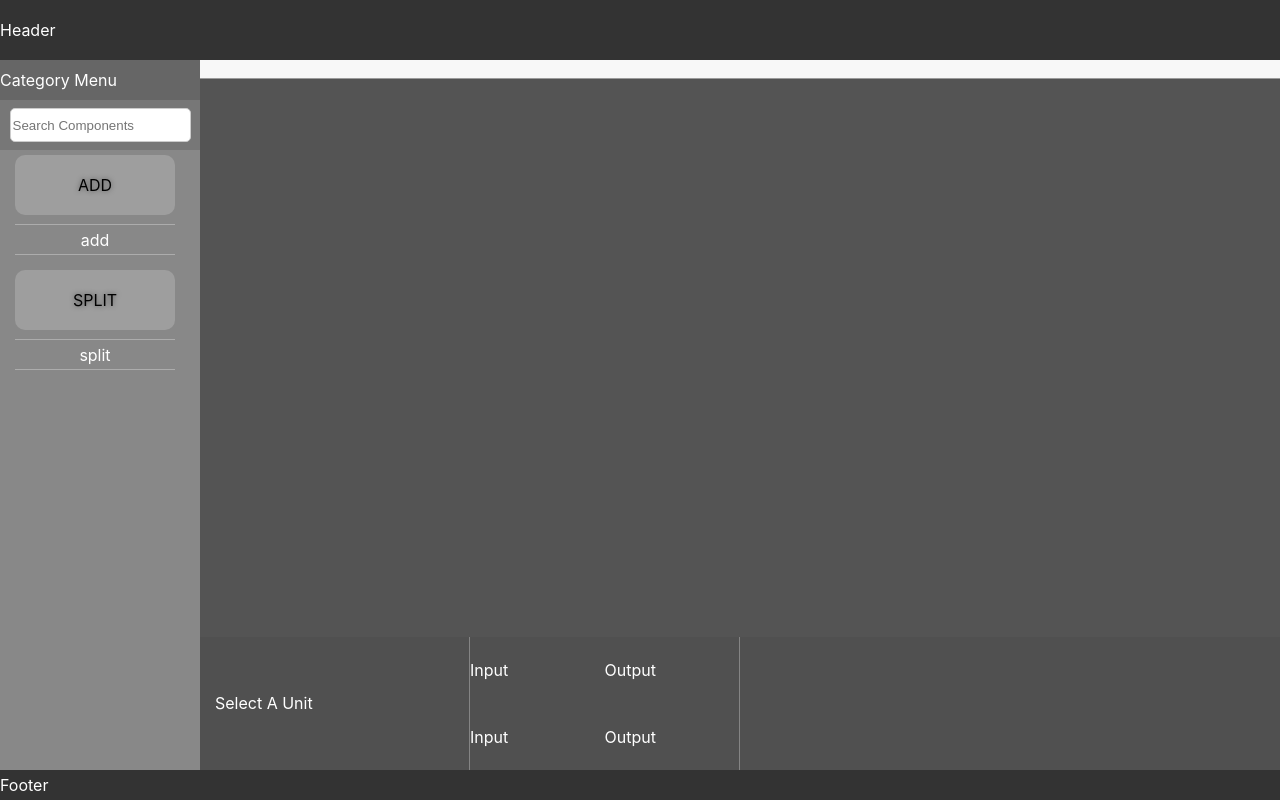
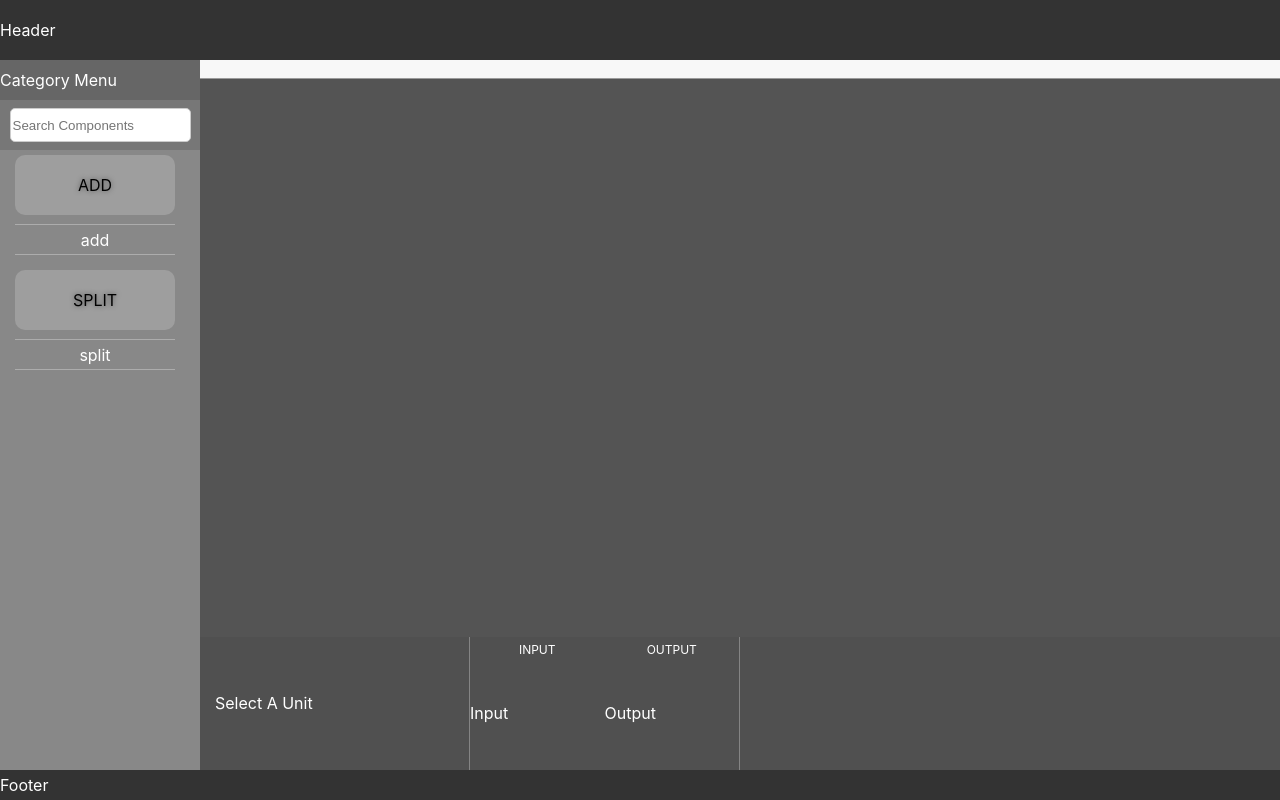
Before and after one commit to cwc020730/NeuralNetworkBuilder, a React (Create React App) app: page / in a window 1280 px wide. Built offline with nearby package versions, Linux system fonts and the light colour scheme; no server answers; grey boxes are pictures that could not be loaded.

Commit message:
Make the input and output header in ioinfo to be clickable

```diff
--- a/src/App.css
+++ b/src/App.css
@@ -174,11 +174,29 @@
 .io-info {
   display: grid;
   grid-template-columns: 1fr 1fr;
+  grid-template-rows: 15% 85%;
   justify-content: center;
   align-items: center;
   color: #fff;
   height: 100%;
   border-right: 1px rgba(255, 255, 255, 0.3) solid;
+}
+
+.io-info-header {
+  display: flex;
+  justify-content: center;
+  align-items: center;
+  color: #fff;
+  margin-left: 15px;
+  margin-right: 15px;
+  padding-top: 5px;
+  font-size: 12px;
+  cursor: pointer;
+}
+
+
+.io-info-header.active {
+  border-bottom: 1px solid rgba(255, 255, 255, 0.3);
 }
 
 .glassy-effect {
--- a/src/components/IOInfo.js
+++ b/src/components/IOInfo.js
@@ -4,15 +4,30 @@ import { idToUnitMap } from './D3Canvas';
 import unitList from './UnitList.json';
 
 const IOInfo = () => {
+  const [activeHeader, setActiveHeader] = useState(null);
+
+  const handleHeaderClick = (header) => {
+    setActiveHeader(header);
+  };
 
   return (
     <div className="io-info">
-            <div className="input-header">Input</div>
-            <div className="output-header">Output</div>
+      <div
+        className={`io-info-header ${activeHeader === 'input' ? 'active' : ''}`}
+        onClick={() => handleHeaderClick('input')}
+      >
+        INPUT
+      </div>
+      <div
+        className={`io-info-header ${activeHeader === 'output' ? 'active' : ''}`}
+        onClick={() => handleHeaderClick('output')}
+      >
+        OUTPUT
+      </div>
       <div className="input-info">Input</div>
       <div className="output-info">Output</div>
     </div>
   );
-}
+};
 
 export default IOInfo;
```
Lines whose indentation alone changed are shown as unchanged.
